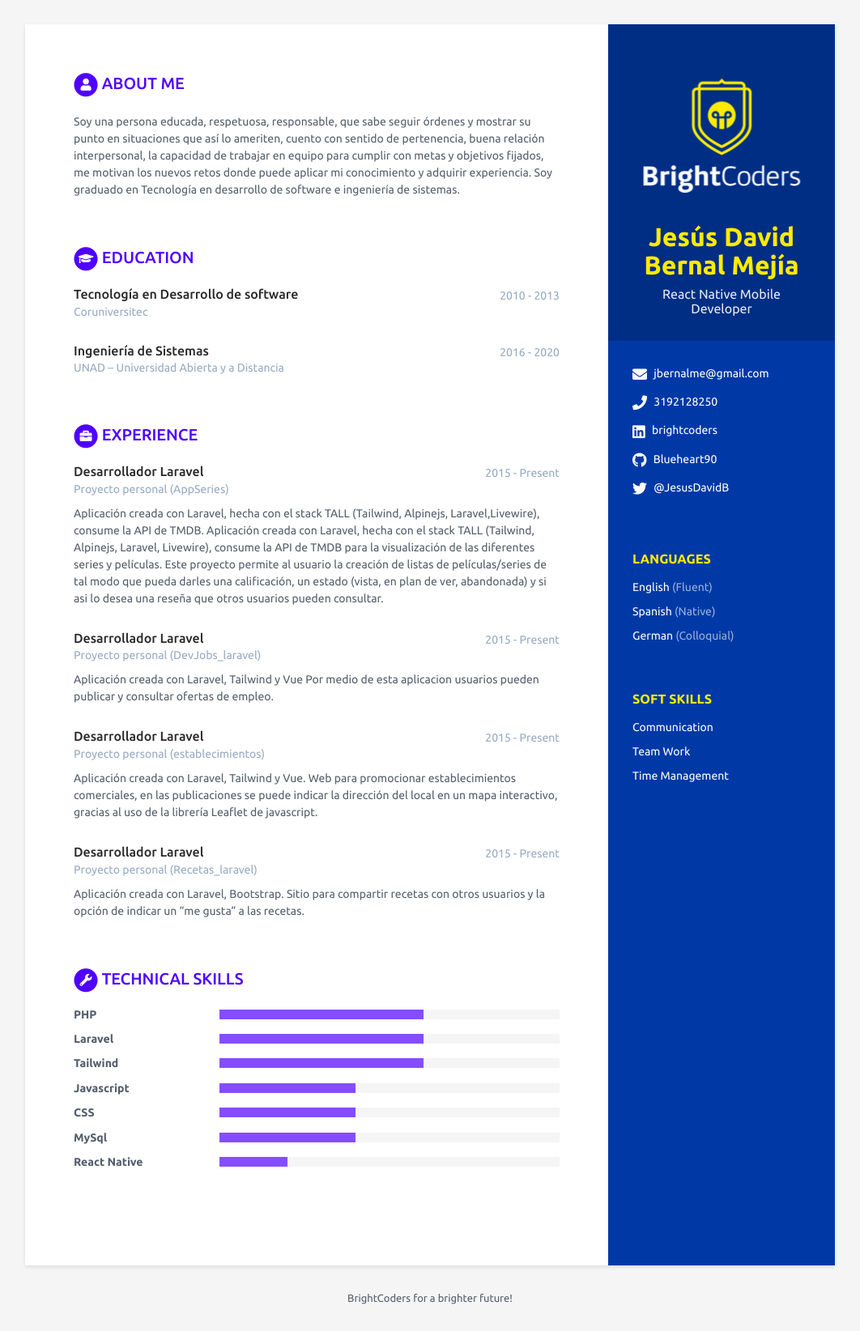
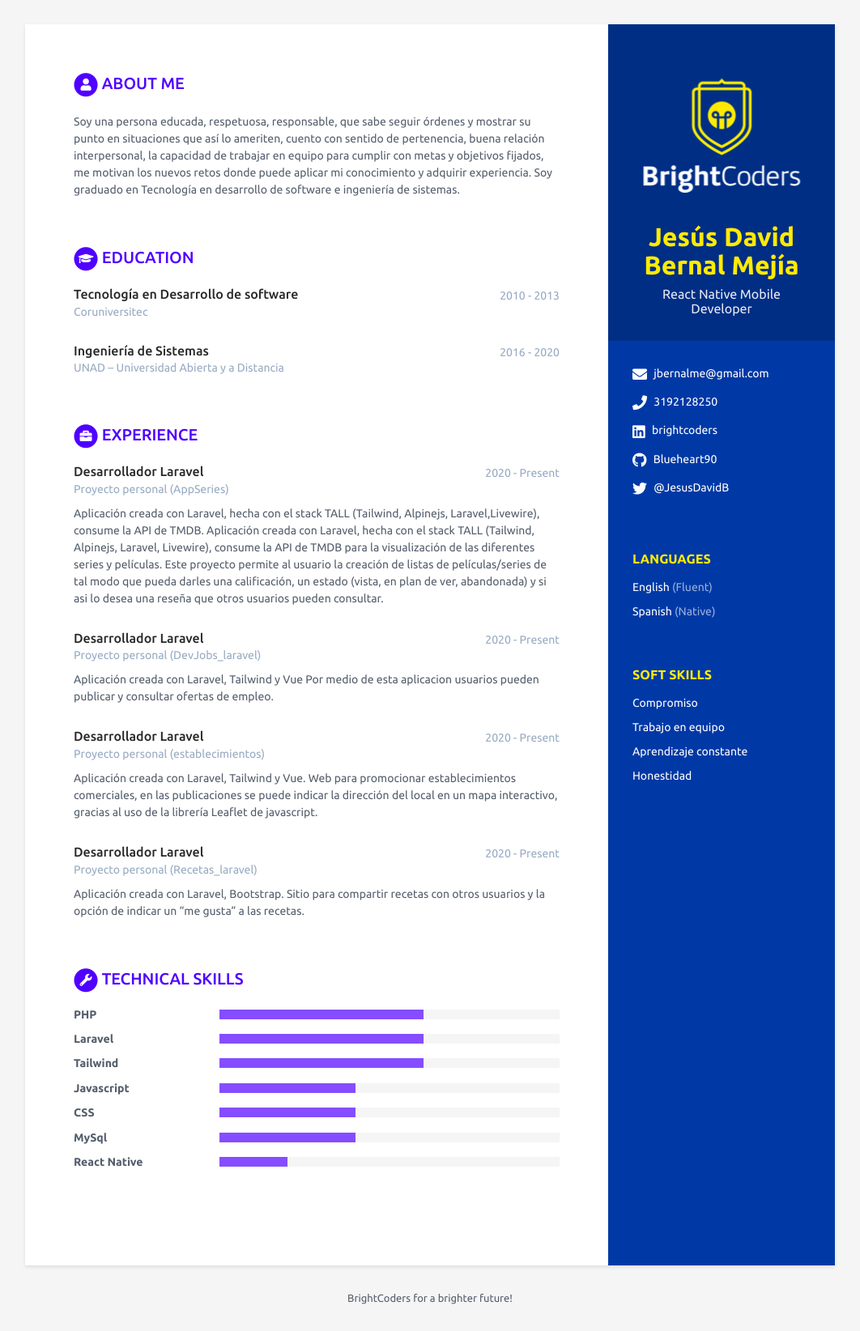
Before and after one commit to BC-MAY-21-RN/scorecard-Blueheart90, a Jekyll site: the page built from index.html, in a window 1280 px wide. Shown: the whole page at 81% size, without its empty margins (109-1171 px from the left). Built offline with Jekyll 4.4.1, drawn with Linux system fonts in a browser that asks for light colours.

Commit message:
Update data.yml

```diff
--- a/_data/data.yml
+++ b/_data/data.yml
@@ -32,18 +32,18 @@ sidebar:
     - idiom: Spanish
       level: Native # Utiliza el resultado de tu examen oficial, o el nivel de acuerdo al modelo Dreyfus
 
-    - idiom: German
-      level: Colloquial
-
   # Registra aquí tus soft skills. Agrega o elimina según sea necesario
   interests:
-    - item: Communication
+    - item: Compromiso
       link: # dejar en blanco
 
-    - item: Team Work
+    - item: Trabajo en equipo
       link: # dejar en blanco
 
-    - item: Time Management
+    - item: Aprendizaje constante
+      link: # dejar en blanco
+
+    - item: Honestidad
       link: # dejar en blanco
 
 # Registra aquí un resumen de tu perfil
@@ -67,7 +67,7 @@ educationcomplete:
 # Registra aquí tu experiencia. Agrega o elimina según sea necesario
 experiences:
   - role: Desarrollador Laravel
-    time: 2015 - Present
+    time: 2020 - Present
     company: Proyecto personal (AppSeries)
     details: |
       Aplicación creada con Laravel, hecha con el stack TALL (Tailwind,
@@ -81,14 +81,14 @@ experiences:
       una reseña que otros usuarios pueden consultar.
 
   - role: Desarrollador Laravel
-    time: 2015 - Present
+    time: 2020 - Present
     company: Proyecto personal (DevJobs_laravel)
     details: |
       Aplicación creada con Laravel, Tailwind y Vue
       Por medio de esta aplicacion usuarios pueden publicar y consultar ofertas de empleo.
 
   - role: Desarrollador Laravel
-    time: 2015 - Present
+    time: 2020 - Present
     company: Proyecto personal (establecimientos)
     details: |
       Aplicación creada con Laravel, Tailwind y Vue.
@@ -97,7 +97,7 @@ experiences:
       javascript.
 
   - role: Desarrollador Laravel
-    time: 2015 - Present
+    time: 2020 - Present
     company: Proyecto personal (Recetas_laravel)
     details: |
       Aplicación creada con Laravel, Bootstrap.
```
